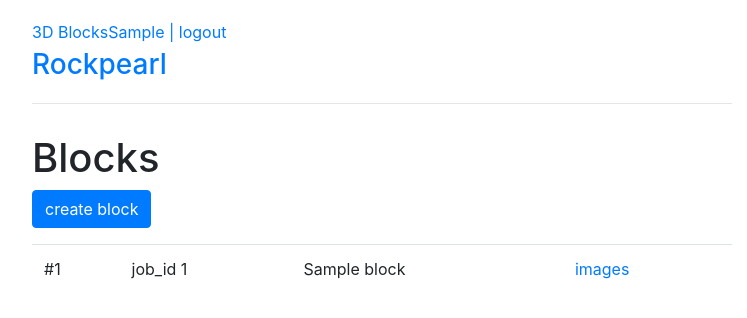
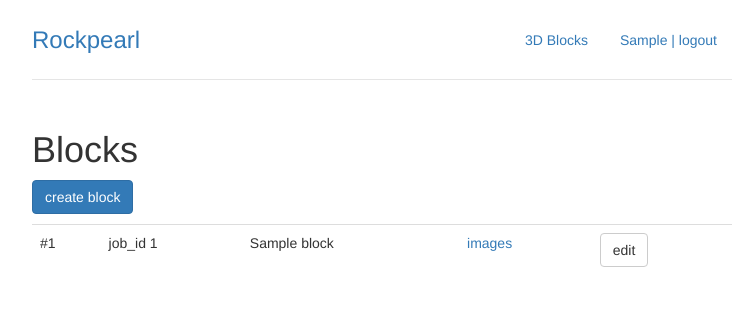
Before and after one commit to pavelk2/Rockpearl, a Django app: page /marble3d/ in a window 1280 px wide. Shown: the top 318 px of the page, without its empty margins (258-1005 px from the left). Run offline with Django 3.2, Linux system fonts and the light colour scheme; a user stored in the database is signed in; tables that the repository leaves empty hold one stand-in row (values such as "Sample post"); parts of the project's set-up code (start-up, migrations or seed data) failed here and were passed over; some libraries are stand-ins or nearby versions.

Commit message:
no message

```diff
--- a/marble3d/templates/marble3d/block_list.html
+++ b/marble3d/templates/marble3d/block_list.html
@@ -19,6 +19,7 @@
 			<td>job_id {{block.job_id}}</td>
 			<td>{{block.title}}</td>
 			<td><a href='{% url "marble3d-image-list" block.id%}'>images</a></td>
+			<td><a href="{% url 'marble-block-update' account.id %}" class='btn btn-default'>edit</a></td>
 		</div>
 	</tr>
 	{% empty %}
--- a/marble3d/urls.py
+++ b/marble3d/urls.py
@@ -10,6 +10,7 @@
 	# Management of blocks and images
 	url(r'create/$', login_required(views.BlockCreateView.as_view()), name= 'marble3d-block-create'),
 	url(r'blocks/(?P<block_pk>\d+)/$', login_required(views.ImageListView.as_view()), name= 'marble3d-image-list'),
+	url(r'blocks/(?P<block_pk>\d+)/update/$', login_required(views.BlockUpdateView.as_view()), name= 'marble3d-block-update'),
 	url(r'blocks/(?P<block_pk>\d+)/upload/$', login_required(views.uploadImage), name= 'marble3d-image-upload'),
 
 
```
